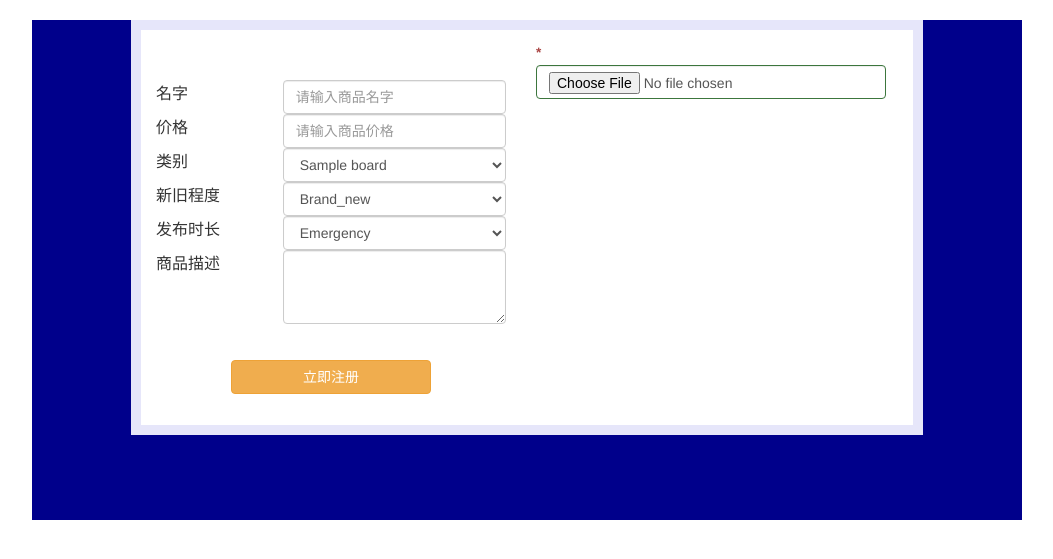
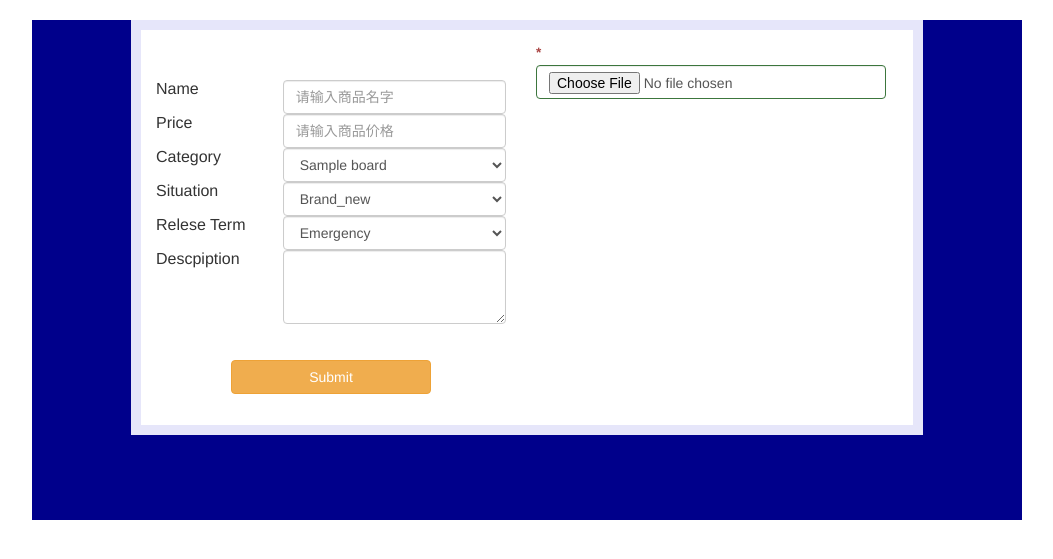
Before and after one commit to Barbara888666/OldProject_reference, a Python web app: template templates/front/front_aproduct3.html in a window 1280 px wide. Shown: the part 52-611 px from the top of the page, without its empty margins (113-1166 px from the left). Run offline with Jinja, Linux system fonts and the light colour scheme; the template is opened without the code that fills it: most values are stand-ins (such as "Sample title", 1, 10 or a date in 2020); some libraries are stand-ins or nearby versions.

```diff
--- a/static/front/js/front_aproduct.js
+++ b/static/front/js/front_aproduct.js
@@ -32,9 +32,9 @@ $(function () {
             'success': function (data) {
                 if(data['code'] == 200){
                     alert.alertConfirm({
-                        'msg': '恭喜！商品发表成功！',
-                        'cancelText': '回到首页',
-                        'confirmText': '再发一篇',
+                        'msg': 'congratulations! Successful product launch!',
+                        'cancelText': 'Back to Home',
+                        'confirmText': 'Upload again',
                         'cancelCallback': function () {
                             window.location = '/';
                         },
--- a/templates/front/front_aproduct3.html
+++ b/templates/front/front_aproduct3.html
@@ -48,21 +48,21 @@
                     <form method="post" action="#" enctype='multipart/form-data'>
                     <td class="table-left">
                         <div class="form-group">
-                            <span for="firstname" class="col-sm-4 control-label">名字</span>
+                            <span for="firstname" class="col-sm-4 control-label">Name</span>
                             <div class="col-sm-8">
                                 <input type="text" class="form-control" id="firstname" name="name" placeholder="请输入商品名字">
                             </div>
                         </div>
                         <br>
                         <div class="form-group">
-                            <span class="col-sm-4 control-label">价格</span >
+                            <span class="col-sm-4 control-label">Price</span >
                             <div class="col-sm-8">
                                 <input type="text" class="form-control" id="lastname" name="price" placeholder="请输入商品价格">
                             </div>
 
                         </div>
                         <div class="form-group">
-                            <span class="col-sm-4 control-label" >类别</span>
+                            <span class="col-sm-4 control-label" >Category</span>
                             <div class="col-sm-8">
                                 <select name="board_id" class="form-control">
                                     {% for board in boards %}
@@ -75,7 +75,7 @@
                         </div>
                         <br>
                         <div class="form-group">
-                            <span   class="col-sm-4 control-label">新旧程度</span >
+                            <span   class="col-sm-4 control-label">Situation</span >
                             <div class="col-sm-8">
                                 <select name="situation" class="form-control">
                                     <option value="Brand_new">Brand_new</option>
@@ -88,7 +88,7 @@
                         <br>
                         <div class="form-group">
                             <br>
-                            <span  class="col-sm-4 control-label">发布时长</span >
+                            <span  class="col-sm-4 control-label">Relese Term</span >
                             <div class="col-sm-8">
                                 <select name="term" class="form-control">
                                     <option value="Emergency">Emergency</option>
@@ -101,7 +101,7 @@
 
                         <div class="form-group">
                             <br>
-                            <span  class="col-sm-4 control-label">商品描述</span >
+                            <span  class="col-sm-4 control-label">Descpiption</span >
                             <div class="col-sm-8">
                                 <textarea name="descpiption" class="form-control" rows="3"></textarea>
                                 <br>
@@ -110,7 +110,7 @@
                         </div>
                         <div>
                         <br>
-                            <button class="btn btn-warning btn-block table-btn"name="submit-product-btn" id="submit-product-btn">立即注册</button>
+                            <button class="btn btn-warning btn-block table-btn"name="submit-product-btn" id="submit-product-btn">Submit</button>
                         </div>
                     </td>
 
```
